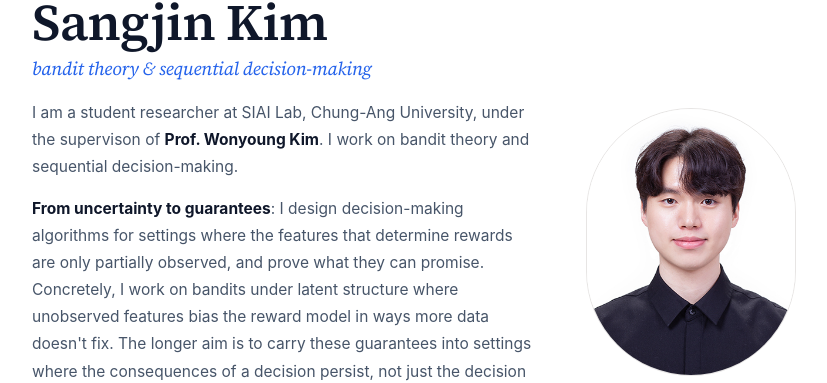
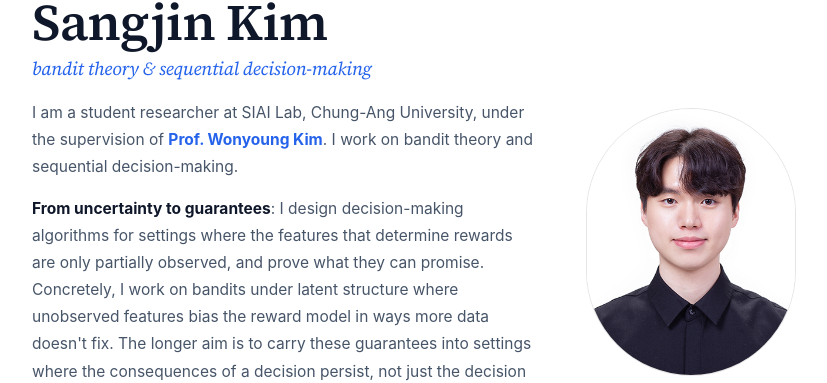
Before and after one commit to hajin322/hajin322.github.io, a Jekyll site: the page built from index.md, in a window 1280 px wide. Shown: the part 157-540 px from the top of the page, without its empty margins (226-1053 px from the left). Built offline with Jekyll 4.4.1, drawn with Linux system fonts in a browser that asks for light colours.

Commit message:
changed 09101716

```diff
--- a/assets/css/main.scss
+++ b/assets/css/main.scss
@@ -142,6 +142,18 @@ strong, b { font-weight: 700; color: var(--text); }
   line-height: 1.75;
 }
 
+/* ---------- person link (advisor) --------------------------------------- */
+a.person {
+  color: var(--accent);
+  border-bottom: 1px solid transparent;
+  transition: border-color 0.2s var(--ease), color 0.2s var(--ease);
+}
+a.person:hover {
+  color: var(--accent-deep);
+  border-bottom-color: currentColor;
+}
+.cv-body a.person { font-weight: 600; }
+
 /* ---------- hero photo --------------------------------------------------- */
 .hero-photo {
   width: 210px;
--- a/index.md
+++ b/index.md
@@ -15,7 +15,7 @@ permalink: /
 
 <p class="hero-tagline">
   I am a student researcher at SIAI Lab, Chung-Ang University,
-  under the supervison of <strong>Prof. Wonyoung Kim</strong>. I work on
+  under the supervision of <strong><a class="person" href="https://scholar.google.com/citations?user=YRuPBq4AAAAJ&amp;hl=ko">Prof. Wonyoung Kim</a></strong>. I work on
   bandit theory and sequential decision-making.
 </p>
 
```
